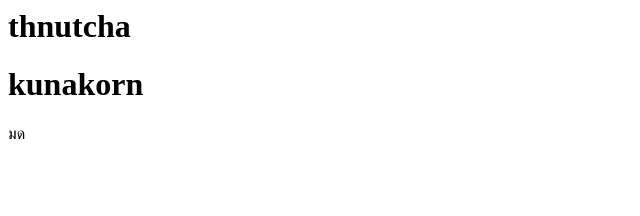
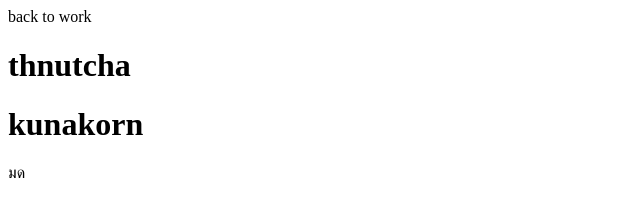
Before and after one commit to Peem93/git-collab-3, a plain HTML site: page index.html in a window 1280 px wide. Shown: the whole page, without its empty margins (0-640 px from the left). Drawn offline with Linux system fonts and the light colour scheme.

Commit message:
fix: add missing header and merge with footer

```diff
--- a/index.html
+++ b/index.html
@@ -1,3 +1,4 @@
+<header>back to work</header>
 <h1>thnutcha</h1>
 <h1>kunakorn</h1>
 <footer>มด</footer>
```
